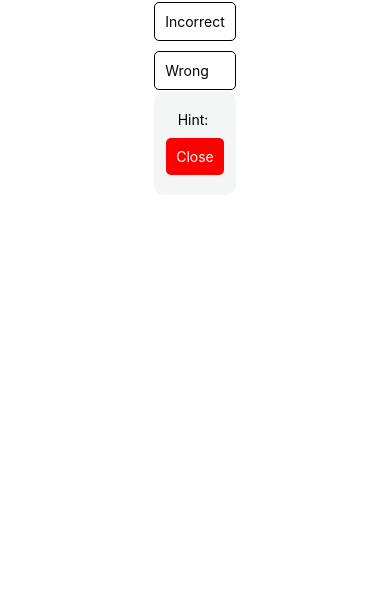
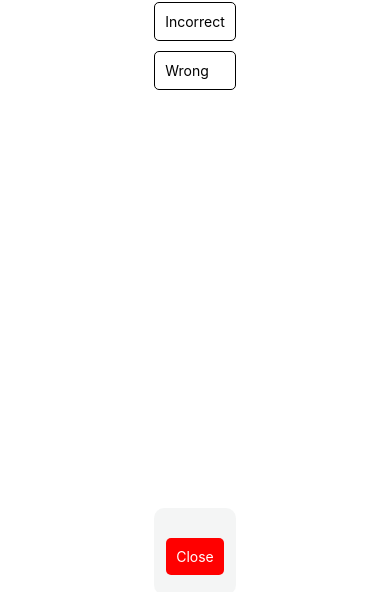
Before and after one commit to c-schinner/assessment-app, a React Native app: screen / in a window 390 px wide. Shown: the part 255-847 px from the top of the page. Built offline with nearby package versions, Linux system fonts and the light colour scheme.

Commit message:
fixed issue with state

```diff
--- a/components/Body.tsx
+++ b/components/Body.tsx
@@ -9,15 +9,22 @@ interface BodyProps {
     onCorrect: () => void;
 }
 
-const message = 'Hint: ';
+const message = [
+    'Hint: This is the first hint.',
+    'Hint: This is the second hint.',
+    'Hint: This is the third hint.',
+]
 
 const Body: React.FC<BodyProps> = ({ question, answers, correctAnswer, onCorrect }) => {
     const [hintVisible, setHintVisible] = useState<boolean>(false);
+    const [attempts, setAttempts] = useState<number>(-1);
 
     const handleAnswer = (selectedAnswer: string) => {
         if (selectedAnswer === correctAnswer) {
             onCorrect();
+            setAttempts(0);
         } else {
+            setAttempts((prev) => Math.min(prev + 1, message.length - 1));
             setHintVisible(true);
         }
     };
@@ -32,7 +39,7 @@ const Body: React.FC<BodyProps> = ({ question, answers, correctAnswer, onCorrect
             ))}
             <Hint
                 visible={hintVisible}
-                message={message}
+                message={message[attempts]}
                 onClose={() => setHintVisible(false)} />
         </View>
     )
--- a/components/Hint.tsx
+++ b/components/Hint.tsx
@@ -28,7 +28,7 @@ const Hint: React.FC<HintProps> = ({ visible, message, onClose }) => {
 
     const translateY = slideMessage.interpolate({
         inputRange: [0, 1],
-        outputRange: [100, -100],
+        outputRange: [500, -100],
     });
 
     return (
```
